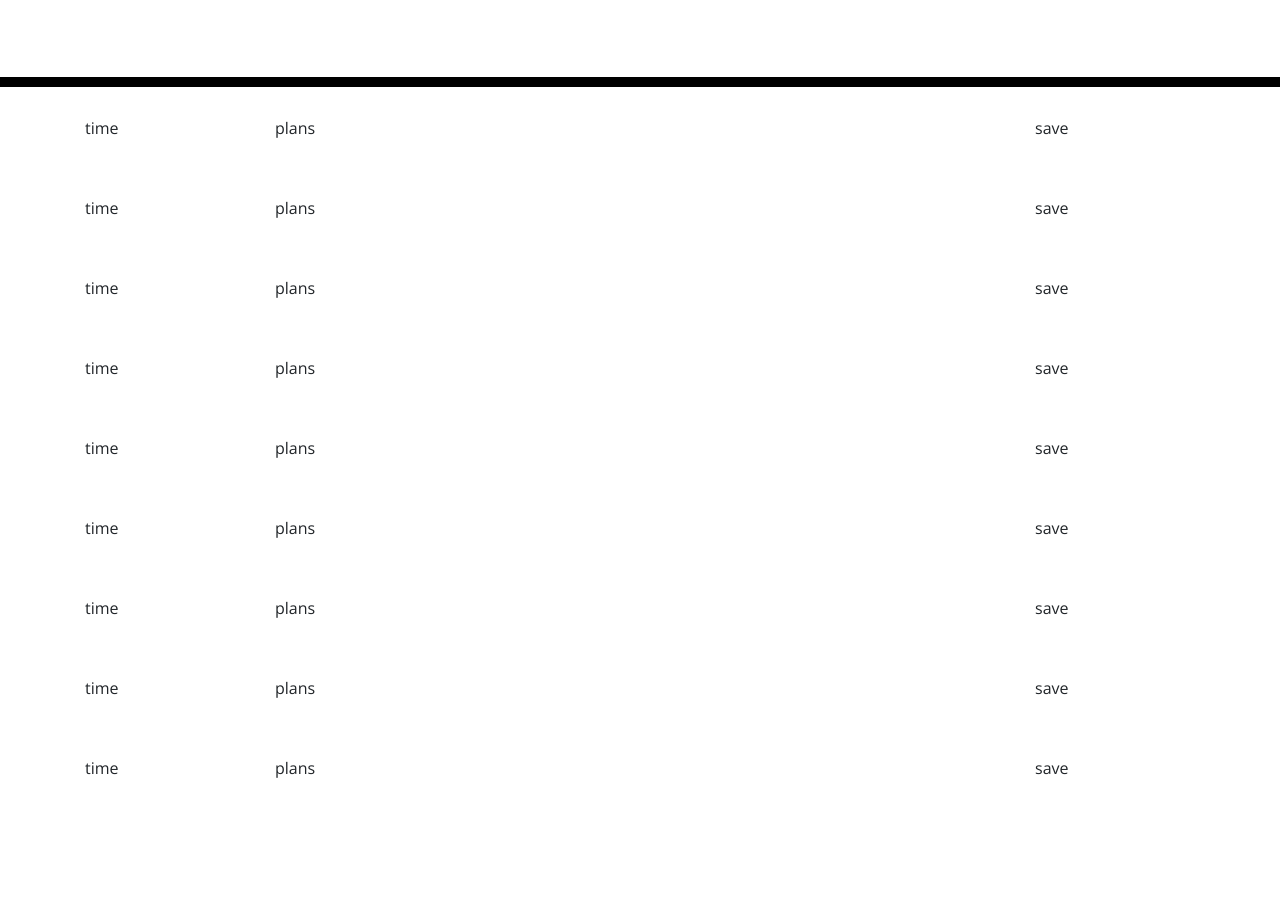
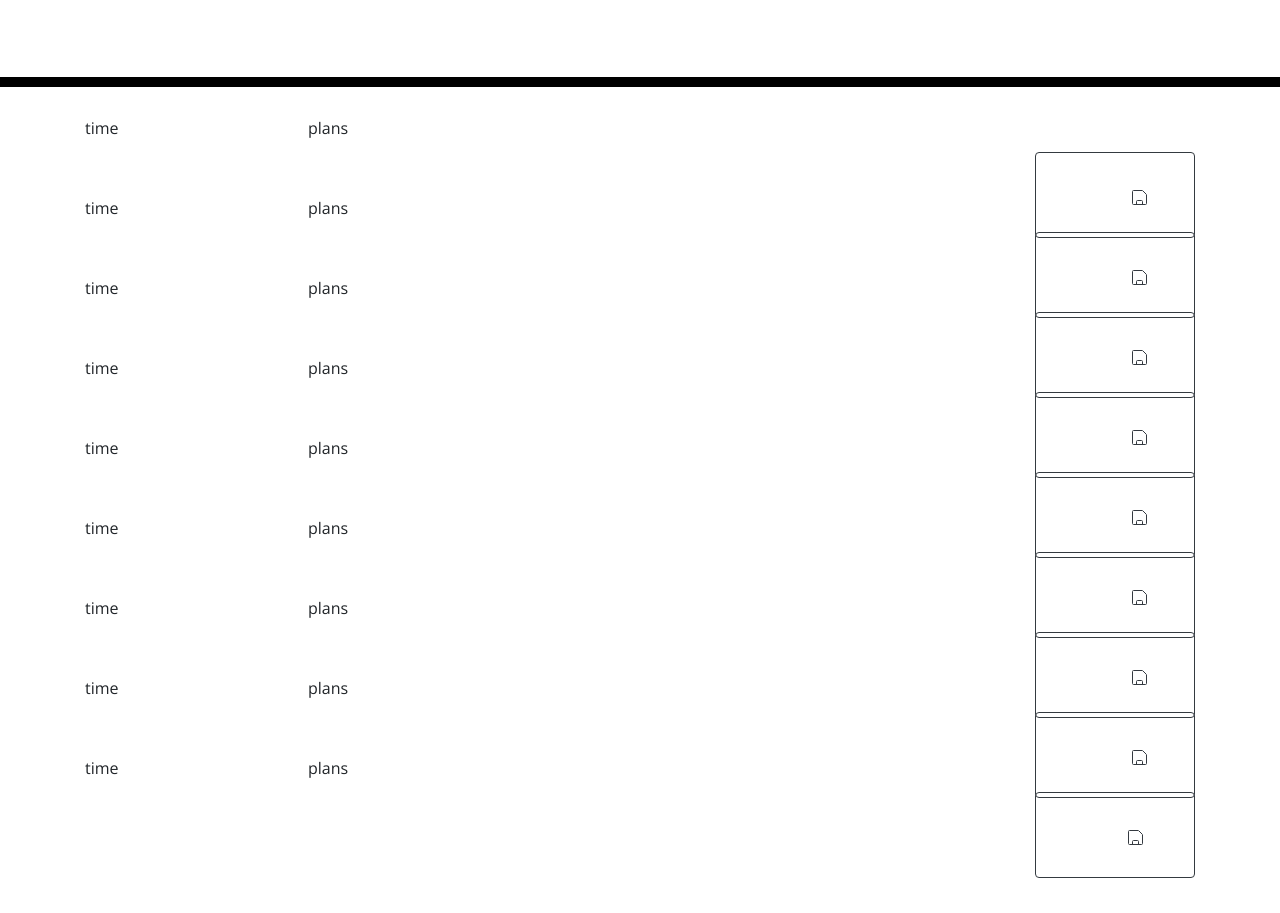
Before and after one commit to cat-lin-morgan/daily-calendar, a plain HTML site: page index.html in a window 1280 px wide. Shown: the part 181-1094 px from the top of the page. Before the commit the page ends 1020 px from the top, so only its background shows below. Drawn offline with nearby package versions, Linux system fonts and the light colour scheme; files that its build step writes are made by us from their sources.

Commit message:
cute button made / more psuedo coding done / general html laid out

```diff
--- a/index.html
+++ b/index.html
@@ -33,56 +33,92 @@
       <!-- 9 am  -->
       <div class="row">
         <div class="col-2 col-mb-2">time</div>
-        <div class="col-8 col-mb-2">plans</div>
-        <div class="col-2 col-mb-2">save</div>
+        <div class="col-8 col-mb-2 px-md-5">plans</div>
+        <div class="col-2 col-mb-2">
+          <button class="btn-block btn btn-outline-dark">
+            <svg viewBox="0 0 15 15" fill="none" xmlns="http://www.w3.org/2000/svg" width="15" height="15"><path d="M4.5 14.5v-3a1 1 0 011-1h4a1 1 0 011 1v3m3 0h-12a1 1 0 01-1-1v-12a1 1 0 011-1h8.586a1 1 0 01.707.293l3.414 3.414a1 1 0 01.293.707V13.5a1 1 0 01-1 1z" stroke="currentColor"></path></svg>
+          </button>
+        </div>
       </div>
       <!-- 10 am  -->
       <div class="row">
         <div class="col-2 col-mb-2">time</div>
-        <div class="col-8 col-mb-2">plans</div>
-        <div class="col-2 col-mb-2">save</div>
+        <div class="col-8 col-mb-2 px-md-5">plans</div>
+        <div class="col-2 col-mb-2">
+          <button class="btn-block btn btn-outline-dark">
+            <svg viewBox="0 0 15 15" fill="none" xmlns="http://www.w3.org/2000/svg" width="15" height="15"><path d="M4.5 14.5v-3a1 1 0 011-1h4a1 1 0 011 1v3m3 0h-12a1 1 0 01-1-1v-12a1 1 0 011-1h8.586a1 1 0 01.707.293l3.414 3.414a1 1 0 01.293.707V13.5a1 1 0 01-1 1z" stroke="currentColor"></path></svg>
+          </button>
+        </div>
       </div>
       <!-- 11 am  -->
       <div class="row">
         <div class="col-2 col-mb-2">time</div>
-        <div class="col-8 col-mb-2">plans</div>
-        <div class="col-2 col-mb-2">save</div>
+        <div class="col-8 col-mb-2 px-md-5">plans</div>
+        <div class="col-2 col-mb-2">
+          <button class="btn-block btn btn-outline-dark">
+            <svg viewBox="0 0 15 15" fill="none" xmlns="http://www.w3.org/2000/svg" width="15" height="15"><path d="M4.5 14.5v-3a1 1 0 011-1h4a1 1 0 011 1v3m3 0h-12a1 1 0 01-1-1v-12a1 1 0 011-1h8.586a1 1 0 01.707.293l3.414 3.414a1 1 0 01.293.707V13.5a1 1 0 01-1 1z" stroke="currentColor"></path></svg>
+          </button>
+        </div>
       </div>
       <!-- 12 pm  -->
       <div class="row">
         <div class="col-2 col-mb-2">time</div>
-        <div class="col-8 col-mb-2">plans</div>
-        <div class="col-2 col-mb-2">save</div>
+        <div class="col-8 col-mb-2 px-md-5">plans</div>
+        <div class="col-2 col-mb-2">
+          <button class="btn-block btn btn-outline-dark">
+            <svg viewBox="0 0 15 15" fill="none" xmlns="http://www.w3.org/2000/svg" width="15" height="15"><path d="M4.5 14.5v-3a1 1 0 011-1h4a1 1 0 011 1v3m3 0h-12a1 1 0 01-1-1v-12a1 1 0 011-1h8.586a1 1 0 01.707.293l3.414 3.414a1 1 0 01.293.707V13.5a1 1 0 01-1 1z" stroke="currentColor"></path></svg>
+          </button>
+        </div>
       </div>
        <!-- 1pm  -->
        <div class="row">
         <div class="col-2 col-mb-2">time</div>
-        <div class="col-8 col-mb-2">plans</div>
-        <div class="col-2 col-mb-2">save</div>
+        <div class="col-8 col-mb-2 px-md-5">plans</div>
+        <div class="col-2 col-mb-2">
+          <button class="btn-block btn btn-outline-dark">
+            <svg viewBox="0 0 15 15" fill="none" xmlns="http://www.w3.org/2000/svg" width="15" height="15"><path d="M4.5 14.5v-3a1 1 0 011-1h4a1 1 0 011 1v3m3 0h-12a1 1 0 01-1-1v-12a1 1 0 011-1h8.586a1 1 0 01.707.293l3.414 3.414a1 1 0 01.293.707V13.5a1 1 0 01-1 1z" stroke="currentColor"></path></svg>
+          </button>
+        </div>
       </div>
        <!-- 2 pm  -->
        <div class="row">
         <div class="col-2 col-mb-2">time</div>
-        <div class="col-8 col-mb-2">plans</div>
-        <div class="col-2 col-mb-2">save</div>
+        <div class="col-8 col-mb-2 px-md-5">plans</div>
+        <div class="col-2 col-mb-2">
+          <button class="btn-block btn btn-outline-dark">
+            <svg viewBox="0 0 15 15" fill="none" xmlns="http://www.w3.org/2000/svg" width="15" height="15"><path d="M4.5 14.5v-3a1 1 0 011-1h4a1 1 0 011 1v3m3 0h-12a1 1 0 01-1-1v-12a1 1 0 011-1h8.586a1 1 0 01.707.293l3.414 3.414a1 1 0 01.293.707V13.5a1 1 0 01-1 1z" stroke="currentColor"></path></svg>
+          </button>
+        </div>
       </div>
        <!-- 3 pm  -->
        <div class="row">
         <div class="col-2 col-mb-2">time</div>
-        <div class="col-8 col-mb-2">plans</div>
-        <div class="col-2 col-mb-2">save</div>
+        <div class="col-8 col-mb-2 px-md-5">plans</div>
+        <div class="col-2 col-mb-2">
+          <button class="btn-block btn btn-outline-dark">
+            <svg viewBox="0 0 15 15" fill="none" xmlns="http://www.w3.org/2000/svg" width="15" height="15"><path d="M4.5 14.5v-3a1 1 0 011-1h4a1 1 0 011 1v3m3 0h-12a1 1 0 01-1-1v-12a1 1 0 011-1h8.586a1 1 0 01.707.293l3.414 3.414a1 1 0 01.293.707V13.5a1 1 0 01-1 1z" stroke="currentColor"></path></svg>
+          </button>
+        </div>
       </div>
       <!-- 4 pm  -->
       <div class="row">
         <div class="col-2 col-mb-2">time</div>
-        <div class="col-8 col-mb-2">plans</div>
-        <div class="col-2 col-mb-2">save</div>
+        <div class="col-8 col-mb-2 px-md-5">plans</div>
+        <div class="col-2 col-mb-2">
+          <button class="btn-block btn btn-outline-dark">
+            <svg viewBox="0 0 15 15" fill="none" xmlns="http://www.w3.org/2000/svg" width="15" height="15"><path d="M4.5 14.5v-3a1 1 0 011-1h4a1 1 0 011 1v3m3 0h-12a1 1 0 01-1-1v-12a1 1 0 011-1h8.586a1 1 0 01.707.293l3.414 3.414a1 1 0 01.293.707V13.5a1 1 0 01-1 1z" stroke="currentColor"></path></svg>
+          </button>
+        </div>
       </div>
     <!-- 5 pm  -->
     <div class="row">
       <div class="col-2 col-mb-2">time</div>
-      <div class="col-8 col-mb-2">plans</div>
-      <div class="col-2 col-mb-2">save</div>
+      <div class="col-8 col-mb-2 px-md-5">plans</div>
+      <div class="col-2 col-mb-2">
+        <button class="btn-block btn btn-outline-dark">
+          <svg viewBox="0 0 15 15" fill="none" xmlns="http://www.w3.org/2000/svg" width="15" height="15"><path d="M4.5 14.5v-3a1 1 0 011-1h4a1 1 0 011 1v3m3 0h-12a1 1 0 01-1-1v-12a1 1 0 011-1h8.586a1 1 0 01.707.293l3.414 3.414a1 1 0 01.293.707V13.5a1 1 0 01-1 1z" stroke="currentColor"></path></svg>
+        </button>
+      </div>
     </div>
     <!-- end grid  -->
   </div>
```
Also changed, not shown: assets/js/script.js (+12 -3 lines).
